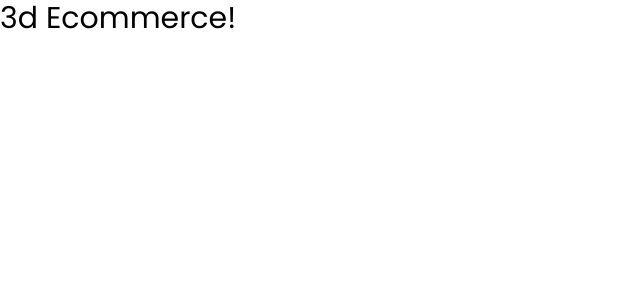
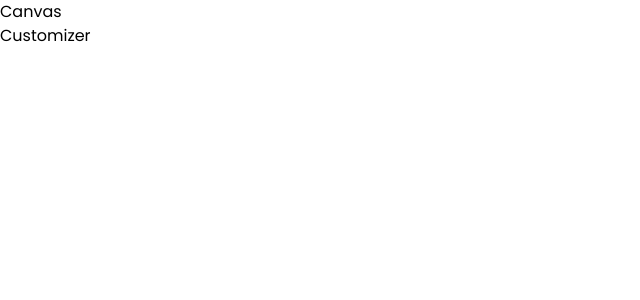
Before and after one commit to AbhiramKrishnaM/3d-eccomerce, a React (Vite) app: page / in a window 1280 px wide. Shown: the top 300 px of the page, without its empty margins (0-640 px from the left). Built offline with nearby package versions, Linux system fonts and the light colour scheme.

Commit message:
added valtio state, added files

```diff
--- a/src/App.jsx
+++ b/src/App.jsx
@@ -1,5 +1,15 @@
+import Canvas from "./canvas";
+import Customizer from "./pages/Customizer";
+import Home from "./pages/Home";
+
 function App() {
-  return <div className="text-3xl">3d Ecommerce!</div>;
+  return (
+    <main className="app transition-all ease-in">
+      <Home />
+      <Canvas />
+      <Customizer />
+    </main>
+  );
 }
 
 export default App;
--- /dev/null
+++ b/src/canvas/index.jsx
@@ -0,0 +1,5 @@
+function Canvas() {
+  return <div>Canvas</div>;
+}
+
+export default Canvas;
--- /dev/null
+++ b/src/pages/Customizer.jsx
@@ -0,0 +1,5 @@
+function Customizer() {
+  return <div>Customizer</div>;
+}
+
+export default Customizer;
--- a/src/pages/Home.jsx
+++ b/src/pages/Home.jsx
@@ -1,5 +1,19 @@
+import { motion, AnimatePresence } from "framer-motion";
+import { useSnapshot } from "valtio"; // state
+
+import {
+  headContainerAnimation,
+  headContentAnimation,
+  headTextAnimation,
+  slideAnimation,
+} from "../config/motion";
+
+import state from "../store";
+
 function Home() {
-  return <div>hello</div>;
+  const snap = useSnapshot(state);
+
+  return <AnimatePresence>Home page</AnimatePresence>;
 }
 
 export default Home;
--- /dev/null
+++ b/src/store/index.js
@@ -0,0 +1,12 @@
+import { proxy } from "valtio";
+
+const state = proxy({
+  intro: true,
+  color: "#EFBD48",
+  isLogoTexture: true,
+  isFullTexture: false,
+  logoDecal: "./threejs.png",
+  fullDecal: "./threejs.png",
+});
+
+export default state;
```
